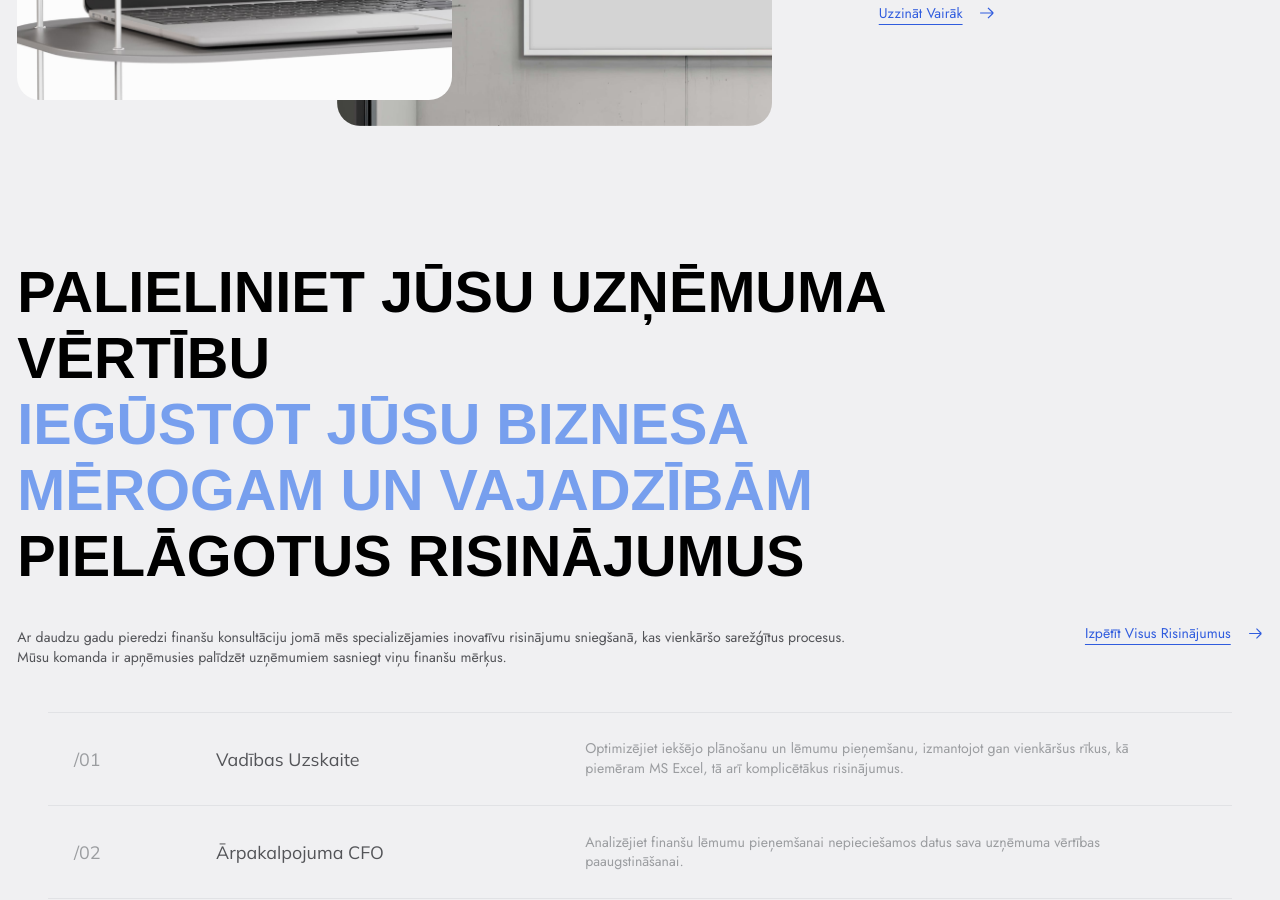
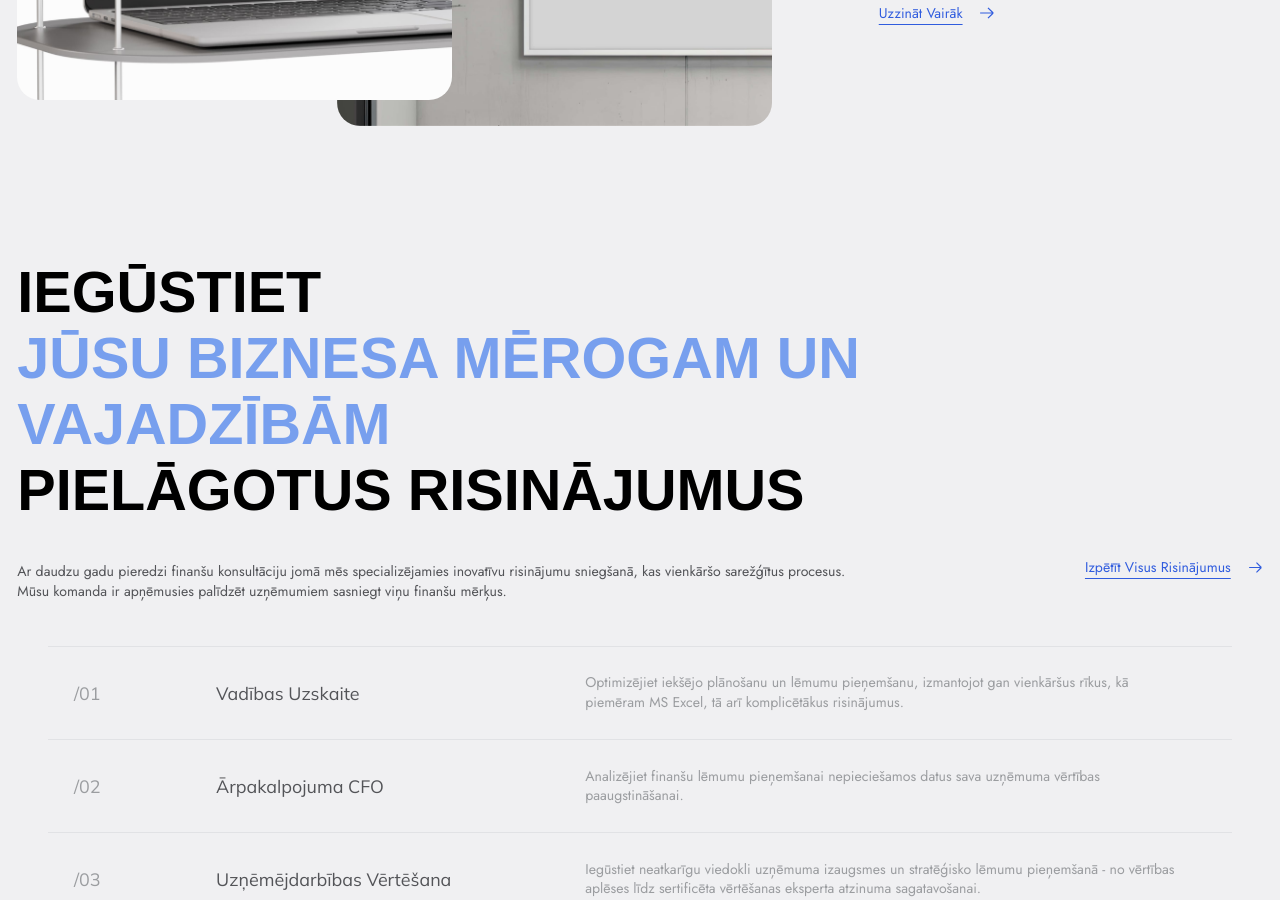
Before and after one commit to amaksix/5w, a Jekyll site: the page built from lv/index.md, in a window 1280 px wide and 900 px high, scrolled down 1277 px. Built offline with Jekyll 4.4.1, drawn with Linux system fonts in a browser that asks for light colours; some web fonts are replaced.

Commit message:
Update translations
solutions header

```diff
--- a/_data/translations.yml
+++ b/_data/translations.yml
@@ -177,7 +177,7 @@ lv:
   about_us_title: "PAR MUMS"
   about_us_text: "Uzkrāto finanšu konsultāciju pieredzi izmantojam inovatīvu risinājumu ieviešanā, vienkāršojot sarežģītus finanšu un uzskaites procesus. Mūsu komanda ir apņēmības pilna palīdzēt uzņēmumiem to noteikto mērķu sasniegšanā."
   about_us_button: "Uzzināt Vairāk"
-  solutions_header: 'Palieliniet Jūsu uzņēmuma vērtību <span class="highlight-text"> iegūstot jūsu biznesa mērogam un vajadzībām</span> pielāgotus risinājumus'
+  solutions_header: 'Iegūstiet <span class="highlight-text"> Jūsu biznesa mērogam un vajadzībām</span> pielāgotus risinājumus'
   solutions_text: 'Ar daudzu gadu pieredzi finanšu konsultāciju jomā mēs specializējamies inovatīvu risinājumu sniegšanā, kas vienkāršo sarežģītus procesus. Mūsu komanda ir apņēmusies palīdzēt uzņēmumiem sasniegt viņu finanšu mērķus.'
   contact_header: 'Sazinieties ar Mums'
   contact_us_text: 'Speriet nākamo soli pretī finanšu izcilībai. Sazinieties ar mums jau šodien, lai saņemtu personalizētu konsultāciju.'
```
